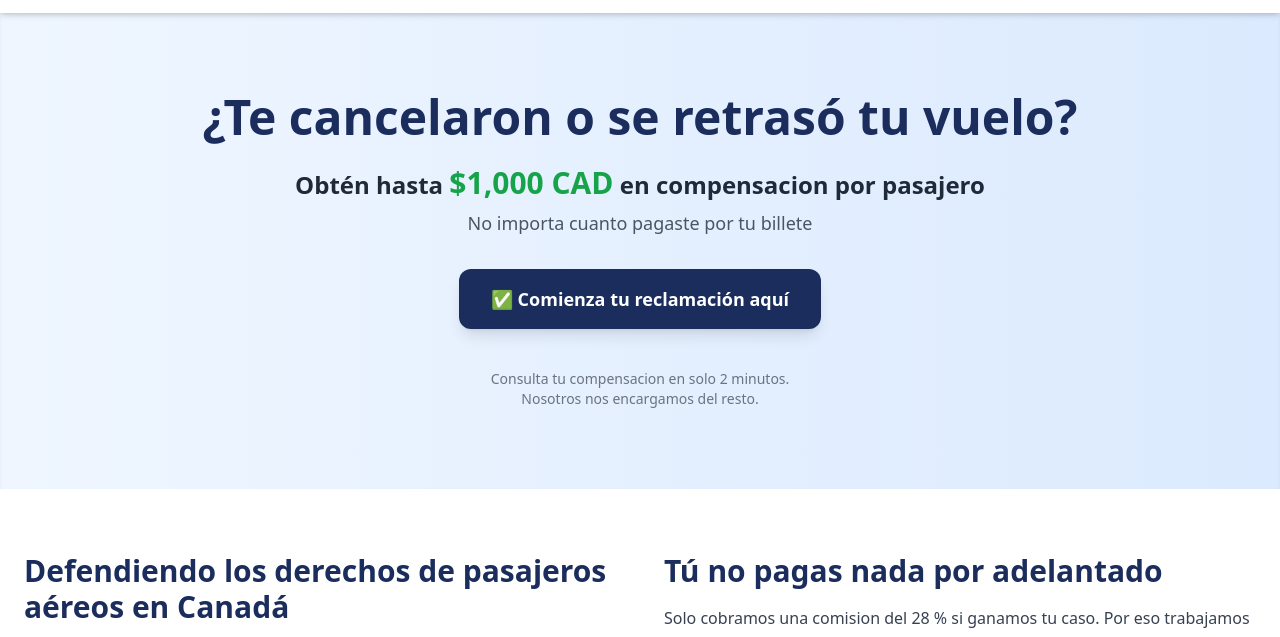
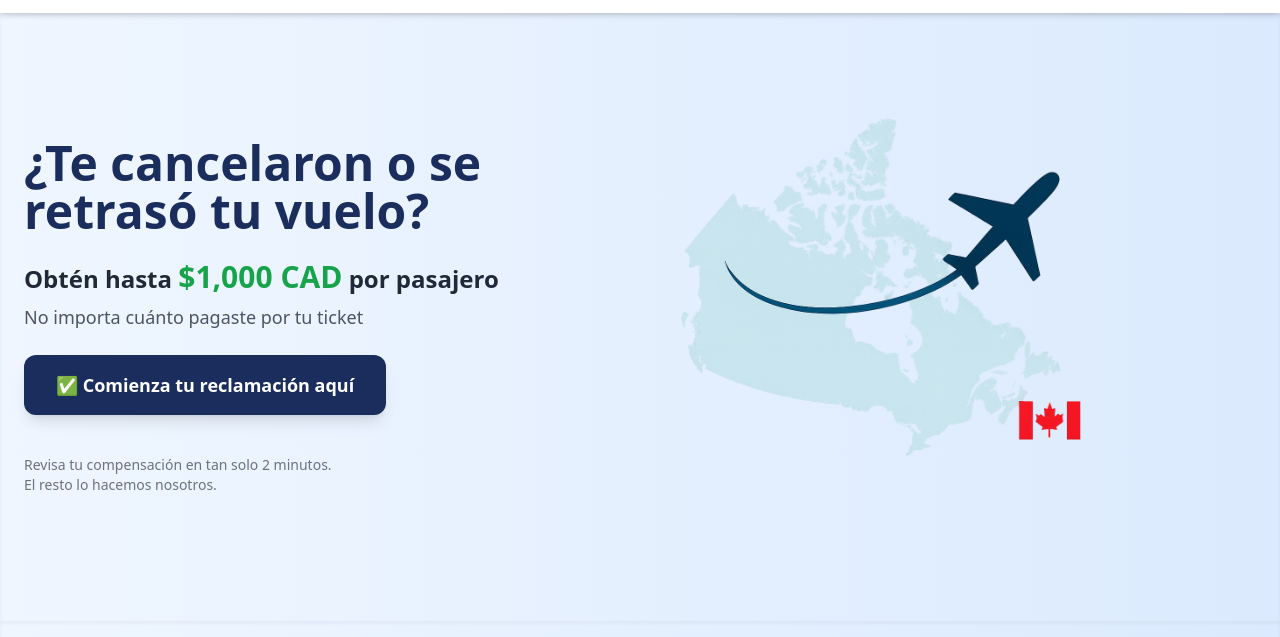
Before and after one commit to gemjul362/html-starter, a website: page index.html in a window 1280 px wide. Shown: the part 59-696 px from the top of the page. Drawn offline with nearby package versions, Linux system fonts and the light colour scheme.

Commit message:
Agregados archivos nuevos: [logo inicio]

```diff
--- a/index.html
+++ b/index.html
@@ -34,6 +34,41 @@
     </div>
   </div>
 </header>
+<section class="relative bg-gradient-to-r from-blue-50 to-blue-100 overflow-hidden py-20 px-6 shadow-inner">
+  <div class="max-w-7xl mx-auto grid md:grid-cols-2 gap-10 items-center">
+
+    <!-- TEXTO IZQUIERDA -->
+    <div class="text-left z-10">
+      <h1 class="text-4xl md:text-5xl font-extrabold text-[#1b2d5d] mb-6 leading-tight">
+        ¿Te cancelaron o se retrasó tu vuelo?
+      </h1>
+
+      <p class="text-2xl font-semibold text-gray-800 mb-2">
+        Obtén hasta <span class="text-green-600 text-3xl font-extrabold">$1,000 CAD</span> por pasajero
+      </p>
+
+      <p class="mb-6 text-gray-600 text-lg">
+        No importa cuánto pagaste por tu ticket
+      </p>
+
+      <a href="#"
+        class="inline-block bg-[#1b2d5d] text-white text-lg font-bold px-8 py-4 rounded-xl shadow-lg transform hover:scale-105 hover:bg-blue-800 transition duration-300">
+        ✅ Comienza tu reclamación aquí
+      </a>
+
+      <p class="text-sm text-gray-500 mt-10">
+        Revisa tu compensación en tan solo 2 minutos.<br>El resto lo hacemos nosotros.
+      </p>
+    </div>
+
+    <!-- IMAGEN DERECHA -->
+    <div class="relative z-0">
+      <img src="/public/canada-map-plane.png" alt="Mapa Canadá con avión" class="w-full max-w-md mx-auto md:mx-0">
+    </div>
+
+  </div>
+</section>
+
 <section class="bg-gradient-to-r from-blue-50 to-blue-100 text-center py-20 px-6 shadow-inner">
   <h1 class="text-4xl md:text-5xl font-extrabold text-[#1b2d5d] mb-6 leading-tight">
     ¿Te cancelaron o se retrasó tu vuelo?
@@ -169,7 +204,6 @@ pasajero
 
   </div>
 </section>
-
 <section class="bg-white py-12 px-4" id="beneficios">
   <div class="max-w-6xl mx-auto text-center">
     <h2 class="text-2xl font-bold mb-8">¿Por qué elegir CanClaim?</h2>
```
Also changed, not shown: public/canada-map-plane.png (added).
